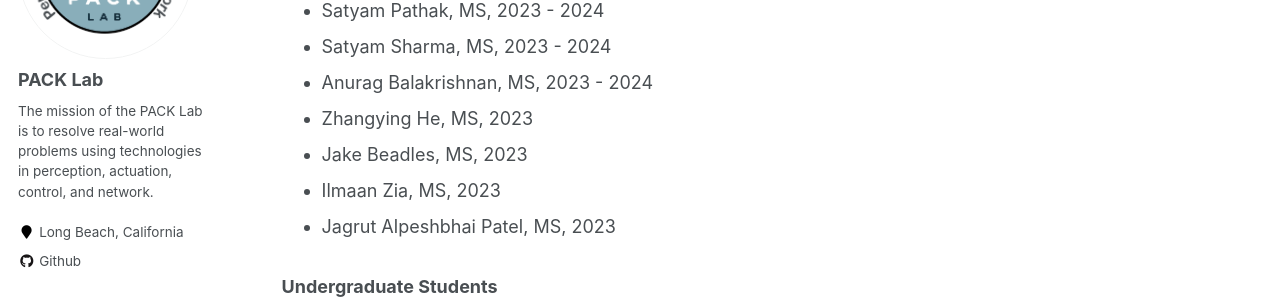
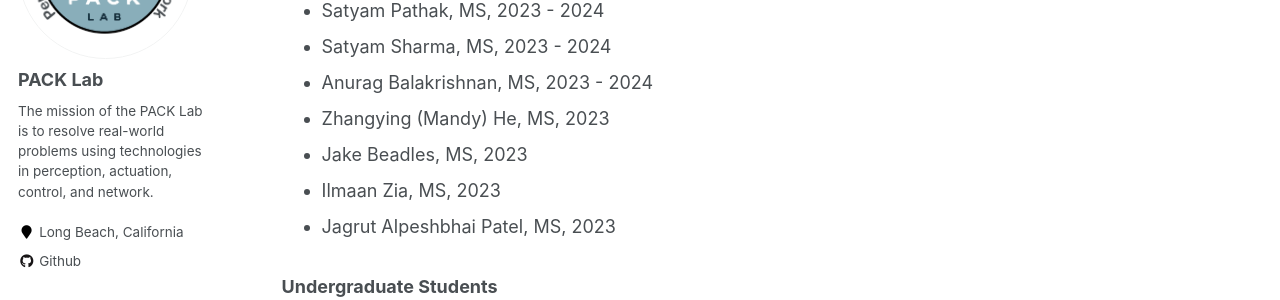
Before and after one commit to pack-lab/pack-lab.github.io, a Jekyll site: the page built from _pages/members.md, in a window 1280 px wide and 900 px high, scrolled down 1611 px. Shown: the part 152-452 px from the top of the window. Built offline with Jekyll 4.4.1, drawn with Linux system fonts in a browser that asks for light colours.

Commit message:
Update members.md

```diff
--- a/_pages/members.md
+++ b/_pages/members.md
@@ -58,7 +58,7 @@ author_profile: true
 * Satyam Pathak, MS, 2023 - 2024
 * Satyam Sharma, MS, 2023 - 2024
 * Anurag Balakrishnan, MS, 2023 - 2024
-* Zhangying He, MS, 2023
+* Zhangying (Mandy) He, MS, 2023
 * Jake Beadles, MS, 2023
 * Ilmaan Zia, MS, 2023
 * Jagrut Alpeshbhai Patel, MS, 2023
```
